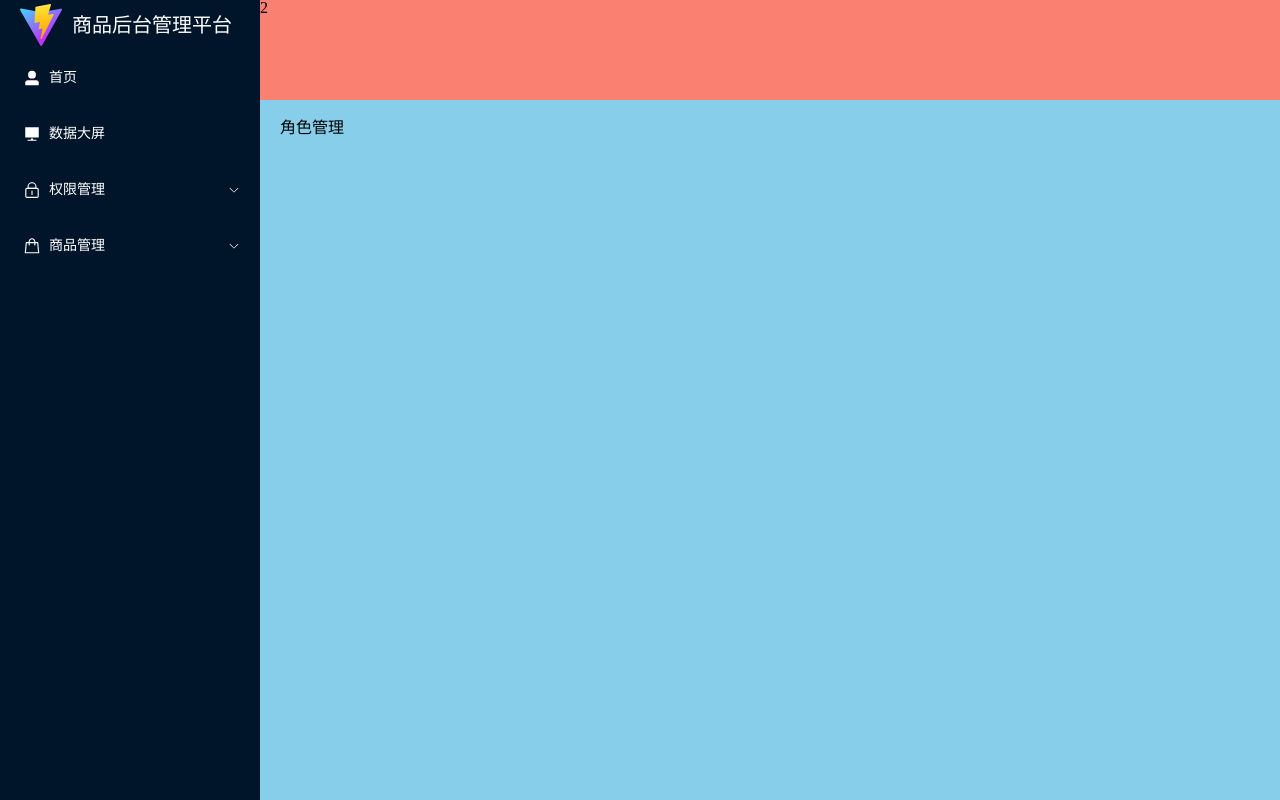
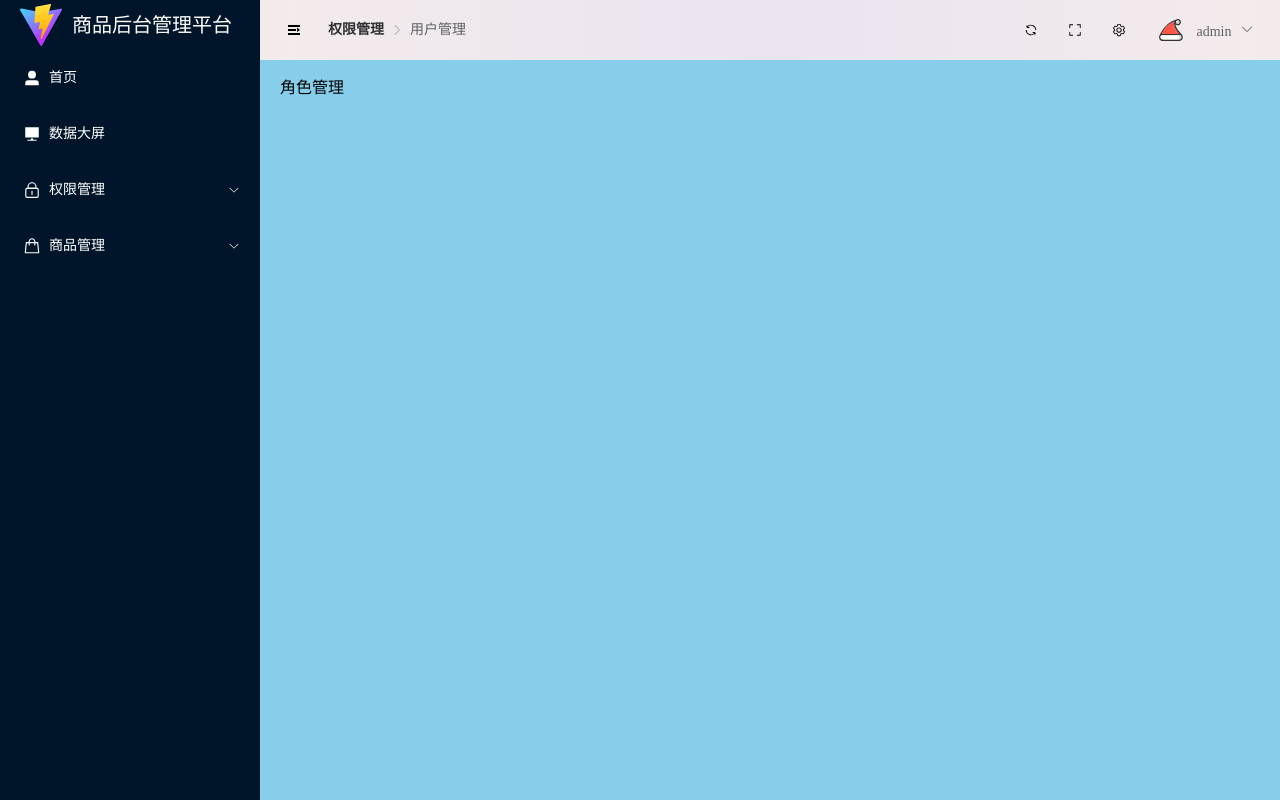
Before and after one commit to youdemomo/Vue3-back-sys, a Vue app: page /acl/user in a window 1280 px wide. Built offline with nearby package versions, Linux system fonts and the light colour scheme.

Commit message:
17. 顶部导航栏静态搭建

```diff
--- a/src/layout/Menu/index.vue
+++ b/src/layout/Menu/index.vue
@@ -17,11 +17,11 @@
     <template v-for="item in menuList" :key="item.path">
         <!-- 没有子路由，直接渲染 -->
         <el-menu-item v-if="!item.children && item.meta.isShow" :index="item.path" @click="goRoute">
+            <!-- 图标，传入图标名 -->
+            <el-icon>
+                <component :is="item.meta.icon"></component>
+            </el-icon>
             <template #title>
-                <!-- 图标，传入图标名 -->
-                <el-icon>
-                    <component :is="item.meta.icon"></component>
-                </el-icon>
                 <span>{{ item.meta.title }}</span>
             </template>
         </el-menu-item>
@@ -29,10 +29,10 @@
         <!-- 只有一个子路由，则将这个子路由渲染出来 -->
         <el-menu-item v-if="item.children && item.children.length === 1 && item.meta.isShow"
             :index="item.children[0].path" @click="goRoute">
+            <el-icon>
+                <component :is="item.meta.icon"></component>
+            </el-icon>
             <template #title>
-                <el-icon>
-                    <component :is="item.meta.icon"></component>
-                </el-icon>
                 {{ item.children[0].meta.title }}
             </template>
         </el-menu-item>
--- a/src/layout/index.vue
+++ b/src/layout/index.vue
@@ -3,12 +3,16 @@
     import Logo from './Logo/index.vue'
     // 左侧菜单组件
     import Menu from './Menu/index.vue'
+    // 顶部导航栏
+    import Tabbar from './tabbar/index.vue'
     // 获取路由数组
     import { useUserStore } from '../store/modules/user';
     // 封装二级路由出口
     import Main from './Main/index.vue'
+    import { useRoute } from 'vue-router';
 
     const userStore = useUserStore()
+    const route = useRoute()
 </script>
 
 <template>
@@ -18,14 +22,16 @@
             <Logo></Logo>
             <!-- 导航菜单 -->
             <el-scrollbar class="scrollbar">
-                <el-menu background-color="$base-menu-background" text-color="white">
+                <el-menu background-color="$base-menu-background" text-color="white" :default-active="route.path">
                     <Menu :menuList="userStore.menuRoutes"></Menu>
                 </el-menu>
             </el-scrollbar>
         </div>
 
         <!-- 顶部导航 -->
-        <div class="layout_tabbar">2</div>
+        <div class="layout_tabbar">
+            <Tabbar></Tabbar>
+        </div>
 
         <!-- 主体内容 -->
         <div class="layout_main">
@@ -37,15 +43,17 @@
 
 <style scoped lang="scss">
     .layout_container {
-        background-color: pink;
+        // background-color: pink;
         width: 100%;
         height: 100vh;
 
+        // 左侧菜单
         .layout_slider {
             width: $base-menu-width;
             height: 100vh;
             background-color: $base-menu-background;
 
+            // 无限滚动盒子
             .scrollbar {
                 width: 100%;
                 height: calc(100vh - $base-menu-logo-hegiht);
@@ -57,15 +65,17 @@
             }
         }
 
+        // 顶部导航栏
         .layout_tabbar {
             position: fixed;
             width: calc(100% - $base-menu-width);
-            background-color: salmon;
+            // background-color: salmon;
             height: $base-tabbar-height;
             top: 0;
             left: $base-menu-width;
         }
 
+        // 二级路由展示区
         .layout_main {
             position: absolute;
             left: $base-menu-width;
--- /dev/null
+++ b/src/layout/tabbar/bread-left/index.vue
@@ -0,0 +1,19 @@
+<script lang='ts' setup>
+
+</script>
+
+<template>
+    <!-- 展开收起图标 -->
+    <el-icon style="margin:0 26px;">
+        <Expand />
+    </el-icon>
+    <!-- 面包屑 -->
+    <el-breadcrumb separator-icon="ArrowRight">
+        <el-breadcrumb-item :to="{ path: '/' }">权限管理</el-breadcrumb-item>
+        <el-breadcrumb-item>
+            <a href="/">用户管理</a>
+        </el-breadcrumb-item>
+    </el-breadcrumb>
+</template>
+
+<style scoped></style>
--- /dev/null
+++ b/src/layout/tabbar/index.vue
@@ -0,0 +1,42 @@
+<script lang='ts' setup>
+    import BreadLeft from './bread-left/index.vue'
+    import SettingRight from './setting-right/index.vue'
+</script>
+
+<template>
+    <!-- 导航栏内各个组件边距用行内样式确定 -->
+    <div class='tabbar'>
+        <!-- 左侧 -->
+        <div class="tabbar_left">
+            <BreadLeft></BreadLeft>
+        </div>
+
+        <!-- 右侧 -->
+        <div class="tabbar_right">
+            <SettingRight></SettingRight>
+        </div>
+    </div>
+</template>
+
+<style scoped lang="scss">
+    .tabbar {
+        display: flex;
+        justify-content: space-between;
+        width: 100%;
+        height: 100%;
+        background-image: linear-gradient(to right, #f3ebeb, #e9e4f0, #f3ebeb);
+        // background-color: aqua;
+
+        // 左侧盒子
+        .tabbar_left {
+            display: flex;
+            align-items: center;
+        }
+
+        // 右侧盒子
+        .tabbar_right {
+            display: flex;
+            align-items: center;
+        }
+    }
+</style>
--- /dev/null
+++ b/src/layout/tabbar/setting-right/index.vue
@@ -0,0 +1,29 @@
+<script lang='ts' setup>
+
+</script>
+
+<template>
+    <!-- 三个按钮 -->
+    <el-button type="primary" icon="Refresh" circle />
+    <el-button type="primary" icon="FullScreen" circle />
+    <el-button type="primary" icon="Setting" circle />
+    <!-- 用户头像 -->
+    <img src="../../../assets/icons/cap.svg" alt=""
+        style="height: 24px; width: 24px; margin: 0 14px; margin-left: 24px;">
+    <!-- 下拉菜单 -->
+    <el-dropdown style="margin-right:26px;">
+        <span class="el-dropdown-link">
+            admin
+            <el-icon class="el-icon--right">
+                <arrow-down />
+            </el-icon>
+        </span>
+        <template #dropdown>
+            <el-dropdown-menu>
+                <el-dropdown-item>退出登录</el-dropdown-item>
+            </el-dropdown-menu>
+        </template>
+    </el-dropdown>
+</template>
+
+<style scoped></style>
--- a/src/styles/variable.scss
+++ b/src/styles/variable.scss
@@ -4,7 +4,7 @@
 $base-menu-width: 260px;
 
 // 顶部导航高度
-$base-tabbar-height: 100px;
+$base-tabbar-height: 60px;
 
 // 左侧导航栏颜色
 $base-menu-background: #001529;
```
Also changed, not shown: 1 other file (tests, documents, lock files or other folders).
